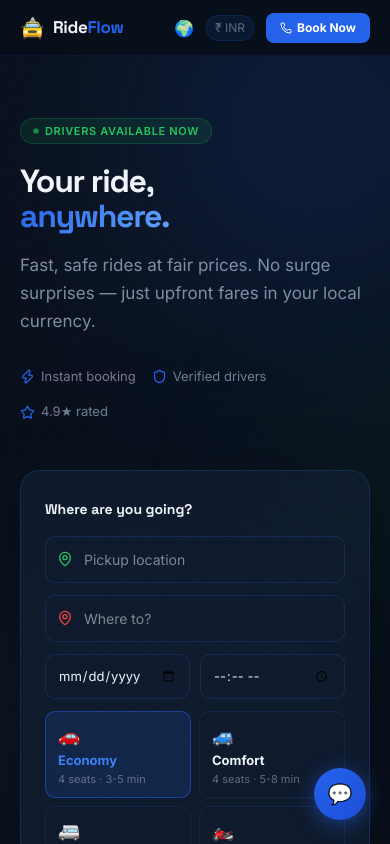
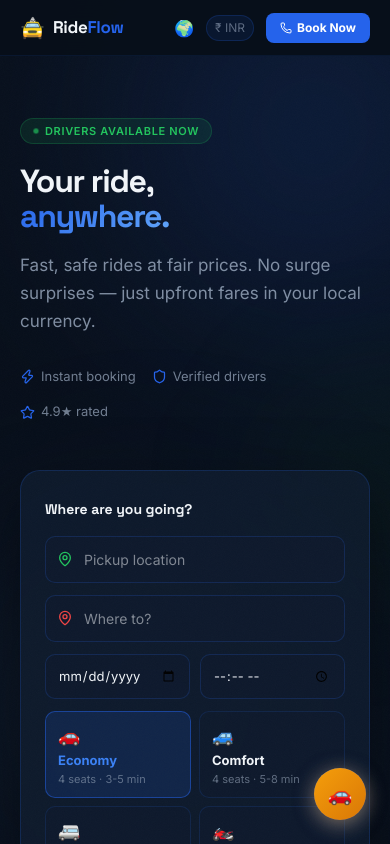
Before and after one commit to infosiva/rideflow, a Next.js app: page / in a window 390 px wide. Shown: the top 844 px of the page. Built offline with nearby package versions, Linux system fonts and the light colour scheme.

Commit message:
feat: add floating chatbot with mobile bottom-sheet pattern
Amber-accented FloatingChatWrapper using /api/chat (existing route).
Desktop: 340x460 fixed panel. Mobile: full bottom-sheet slide-up.

```diff
--- a/app/layout.tsx
+++ b/app/layout.tsx
@@ -3,6 +3,7 @@ import { Inter, Space_Grotesk } from "next/font/google";
 import "./globals.css";
 import Script from "next/script";
 import BackToTop from '@/components/BackToTop'
+import FloatingChatWrapper from '@/components/FloatingChatWrapper'
 
 const inter = Inter({ subsets: ["latin"], variable: "--font-body", display: "swap" });
 const spaceGrotesk = Space_Grotesk({ subsets: ["latin"], variable: "--font-display", display: "swap", weight: ["600", "700"] });
@@ -48,6 +49,7 @@ export default function RootLayout({ children }: { children: React.ReactNode })
         <div className="grain" aria-hidden />
         {children}
         <BackToTop accentColor="#0ea5e9" />
+        <FloatingChatWrapper />
         <Script defer data-site="rideflow.vercel.app" src="http://31.97.56.148:3098/t.js" strategy="afterInteractive" />
       </body>
     </html>
--- /dev/null
+++ b/components/FloatingChatWrapper.tsx
@@ -0,0 +1,240 @@
+'use client'
+import { useState, useEffect } from 'react'
+import { motion, AnimatePresence } from 'framer-motion'
+
+const ACCENT = '#f59e0b'
+const ACCENT_RGB = '245,158,11'
+const ACCENT_DARK = '#d97706'
+const BG = 'rgba(6,6,16,0.97)'
+const BOTTOM_OFFSET = 84
+
+export default function FloatingChatWrapper() {
+  const [open, setOpen] = useState(false)
+  const [isMobile, setIsMobile] = useState(false)
+  const [msgs, setMsgs] = useState<{ role: 'user' | 'bot'; text: string }[]>([
+    { role: 'bot', text: 'Hi! Ask me about route optimization, delivery planning, or driver scheduling 🚗' },
+  ])
+  const [input, setInput] = useState('')
+
+  useEffect(() => {
+    const check = () => setIsMobile(window.innerWidth < 640)
+    check()
+    window.addEventListener('resize', check)
+    return () => window.removeEventListener('resize', check)
+  }, [])
+
+  async function send() {
+    if (!input.trim()) return
+    const userMsg = input
+    setMsgs(m => [...m, { role: 'user', text: userMsg }])
+    setInput('')
+    try {
+      const res = await fetch('/api/chat', {
+        method: 'POST',
+        headers: { 'Content-Type': 'application/json' },
+        body: JSON.stringify({ messages: [{ role: 'user', content: userMsg }] }),
+      })
+      const data = await res.json()
+      setMsgs(m => [...m, { role: 'bot', text: data.text || 'Happy to help!' }])
+    } catch {
+      setMsgs(m => [...m, { role: 'bot', text: 'Try again in a moment!' }])
+    }
+  }
+
+  const panelStyle: React.CSSProperties = isMobile
+    ? {
+        position: 'fixed',
+        bottom: 0,
+        left: 0,
+        right: 0,
+        zIndex: 9998,
+        width: '100%',
+        height: `calc(100dvh - ${BOTTOM_OFFSET}px)`,
+        borderRadius: '16px 16px 0 0',
+        background: BG,
+        border: `1px solid rgba(${ACCENT_RGB},0.25)`,
+        boxShadow: '0 -8px 40px rgba(0,0,0,0.8)',
+        display: 'flex',
+        flexDirection: 'column',
+        overflow: 'hidden',
+      }
+    : {
+        position: 'fixed',
+        bottom: 88,
+        right: 24,
+        zIndex: 9998,
+        width: 340,
+        height: 460,
+        borderRadius: 16,
+        background: BG,
+        border: `1px solid rgba(${ACCENT_RGB},0.25)`,
+        boxShadow: '0 8px 40px rgba(0,0,0,0.7)',
+        display: 'flex',
+        flexDirection: 'column',
+        overflow: 'hidden',
+      }
+
+  return (
+    <>
+      <motion.button
+        onClick={() => setOpen(o => !o)}
+        whileHover={{ scale: 1.08 }}
+        whileTap={{ scale: 0.93 }}
+        style={{
+          position: 'fixed',
+          bottom: 24,
+          right: 24,
+          width: 52,
+          height: 52,
+          borderRadius: '50%',
+          background: `linear-gradient(135deg,${ACCENT},${ACCENT_DARK})`,
+          border: 'none',
+          cursor: 'pointer',
+          display: 'flex',
+          alignItems: 'center',
+          justifyContent: 'center',
+          boxShadow: `0 4px 20px rgba(${ACCENT_RGB},0.45)`,
+          zIndex: 9999,
+          fontSize: 20,
+        }}
+      >
+        {open ? '✕' : '🚗'}
+      </motion.button>
+
+      <AnimatePresence>
+        {open && (
+          <motion.div
+            initial={isMobile ? { y: '100%' } : { opacity: 0, y: 12, scale: 0.97 }}
+            animate={isMobile ? { y: 0 } : { opacity: 1, y: 0, scale: 1 }}
+            exit={isMobile ? { y: '100%' } : { opacity: 0, y: 12, scale: 0.97 }}
+            transition={{ duration: isMobile ? 0.3 : 0.2, ease: [0.23, 1, 0.32, 1] }}
+            style={panelStyle}
+          >
+            {/* Header */}
+            <div
+              style={{
+                flexShrink: 0,
+                padding: '12px 16px',
+                borderBottom: `1px solid rgba(${ACCENT_RGB},0.2)`,
+                display: 'flex',
+                alignItems: 'center',
+                justifyContent: 'space-between',
+              }}
+            >
+              <div style={{ display: 'flex', alignItems: 'center', gap: 8 }}>
+                <span style={{ fontSize: 18 }}>🚗</span>
+                <span style={{ fontSize: 13, fontWeight: 700, color: '#eef' }}>RideFlow AI</span>
+                <span
+                  style={{
+                    fontSize: 10,
+                    fontWeight: 600,
+                    padding: '2px 7px',
+                    borderRadius: 20,
+                    background: `rgba(${ACCENT_RGB},0.18)`,
+                    color: ACCENT,
+                    border: `1px solid rgba(${ACCENT_RGB},0.3)`,
+                  }}
+                >
+                  FREE
+                </span>
+              </div>
+              <button
+                onClick={() => setOpen(false)}
+                style={{
+                  background: 'none',
+                  border: 'none',
+                  color: 'rgba(255,255,255,0.3)',
+                  fontSize: 18,
+                  cursor: 'pointer',
+                }}
+              >
+                ×
+              </button>
+            </div>
+
+            {/* Messages */}
+            <div
+              style={{
+                flex: 1,
+                minHeight: 0,
+                overflowY: 'auto',
+                padding: '12px 14px',
+                display: 'flex',
+                flexDirection: 'column',
+                gap: 8,
+              }}
+            >
+              {msgs.map((m, i) => (
+                <div
+                  key={i}
+                  style={{
+                    alignSelf: m.role === 'user' ? 'flex-end' : 'flex-start',
+                    background:
+                      m.role === 'user'
+                        ? `rgba(${ACCENT_RGB},0.35)`
+                        : 'rgba(255,255,255,0.07)',
+                    padding: '8px 12px',
+                    borderRadius:
+                      m.role === 'user'
+                        ? '12px 12px 4px 12px'
+                        : '12px 12px 12px 4px',
+                    fontSize: 13,
+                    color: 'rgba(240,240,255,0.9)',
+                    maxWidth: '85%',
+                    lineHeight: 1.5,
+                  }}
+                >
+                  {m.text}
+                </div>
+              ))}
+            </div>
+
+            {/* Input */}
+            <div
+              style={{
+                flexShrink: 0,
+                padding: '10px 12px',
+                borderTop: `1px solid rgba(${ACCENT_RGB},0.15)`,
+                display: 'flex',
+                gap: 8,
+                paddingBottom: 'max(10px, env(safe-area-inset-bottom))',
+              }}
+            >
+              <input
+                value={input}
+                onChange={e => setInput(e.target.value)}
+                onKeyDown={e => e.key === 'Enter' && send()}
+                placeholder="Ask anything..."
+                style={{
+                  flex: 1,
+                  background: 'rgba(255,255,255,0.06)',
+                  border: `1px solid rgba(${ACCENT_RGB},0.25)`,
+                  borderRadius: 10,
+                  padding: '8px 12px',
+                  fontSize: isMobile ? 16 : 13,
+                  color: '#eef',
+                  outline: 'none',
+                }}
+              />
+              <button
+                onClick={send}
+                style={{
+                  background: `linear-gradient(135deg,${ACCENT},${ACCENT_DARK})`,
+                  border: 'none',
+                  borderRadius: 10,
+                  padding: '8px 14px',
+                  fontSize: 14,
+                  color: '#fff',
+                  cursor: 'pointer',
+                  fontWeight: 600,
+                }}
+              >
+                →
+              </button>
+            </div>
+          </motion.div>
+        )}
+      </AnimatePresence>
+    </>
+  )
+}
```
